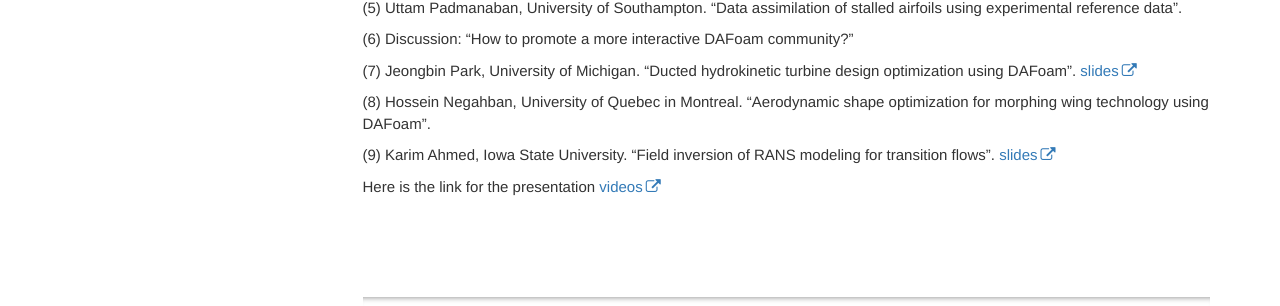
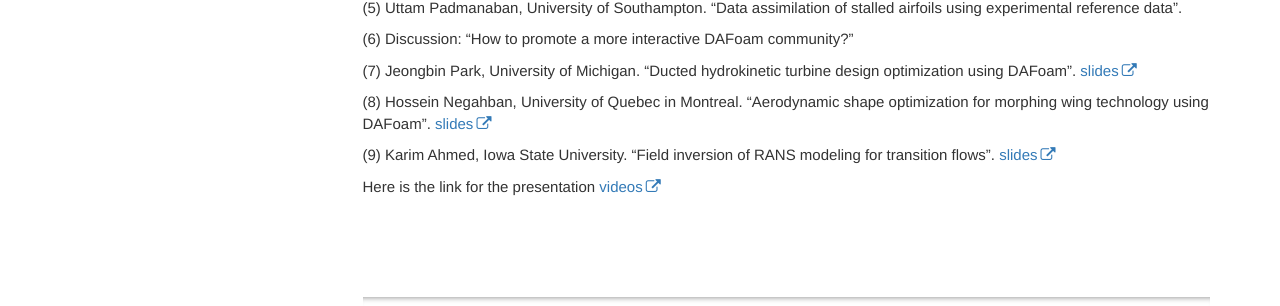
Before and after one commit to DAFoam/DAFoam.github.io, a Jekyll site: the page built from pages/mydoc/mydoc_workshops_2024.md, in a window 1280 px wide. Shown: the part 419-725 px from the top of the page. Built offline with Jekyll 4.4.1, drawn with Linux system fonts in a browser that asks for light colours; comment, search, counter and statistics services are not loaded.

Commit message:
content update

```diff
--- a/pages/mydoc/mydoc_workshops_2024.md
+++ b/pages/mydoc/mydoc_workshops_2024.md
@@ -25,7 +25,7 @@ Presentations:
 
 (7) Jeongbin Park, University of Michigan. "Ducted hydrokinetic turbine design optimization using DAFoam". [slides](https://dafoam.github.io/images/pdfs/DAFoam_Workshop_2024_Presentation_Jeongbin_Park.pdf)
 
-(8) Hossein Negahban, University of Quebec in Montreal. "Aerodynamic shape optimization for morphing wing technology using DAFoam".
+(8) Hossein Negahban, University of Quebec in Montreal. "Aerodynamic shape optimization for morphing wing technology using DAFoam". [slides](https://dafoam.github.io/images/pdfs/DAFoam_Workshop_2024_Presentation_Hossein_Negahban.pdf)
 
 (9) Karim Ahmed, Iowa State University. "Field inversion of RANS modeling for transition flows". [slides](https://dafoam.github.io/images/pdfs/DAFoam_Workshop_2024_Presentation_Karim_Ahmed.pdf)
 
```
Also changed, not shown: 1 other file.
